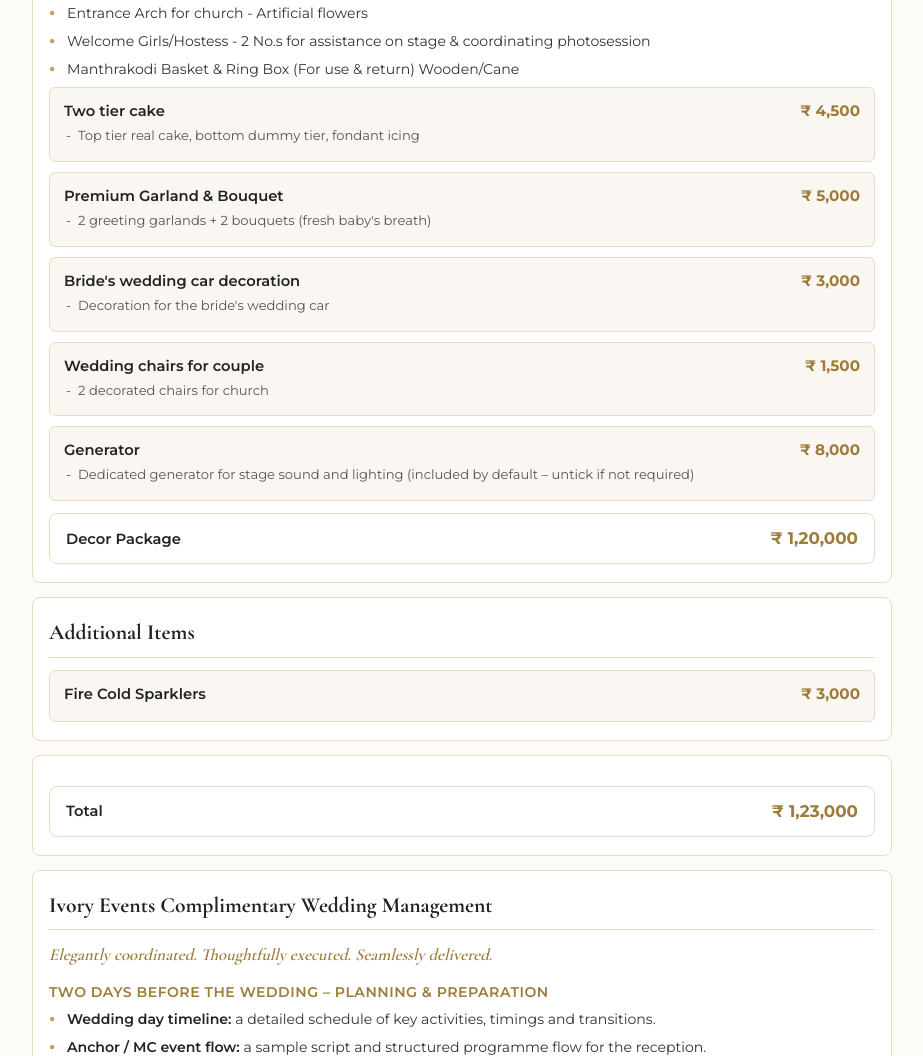
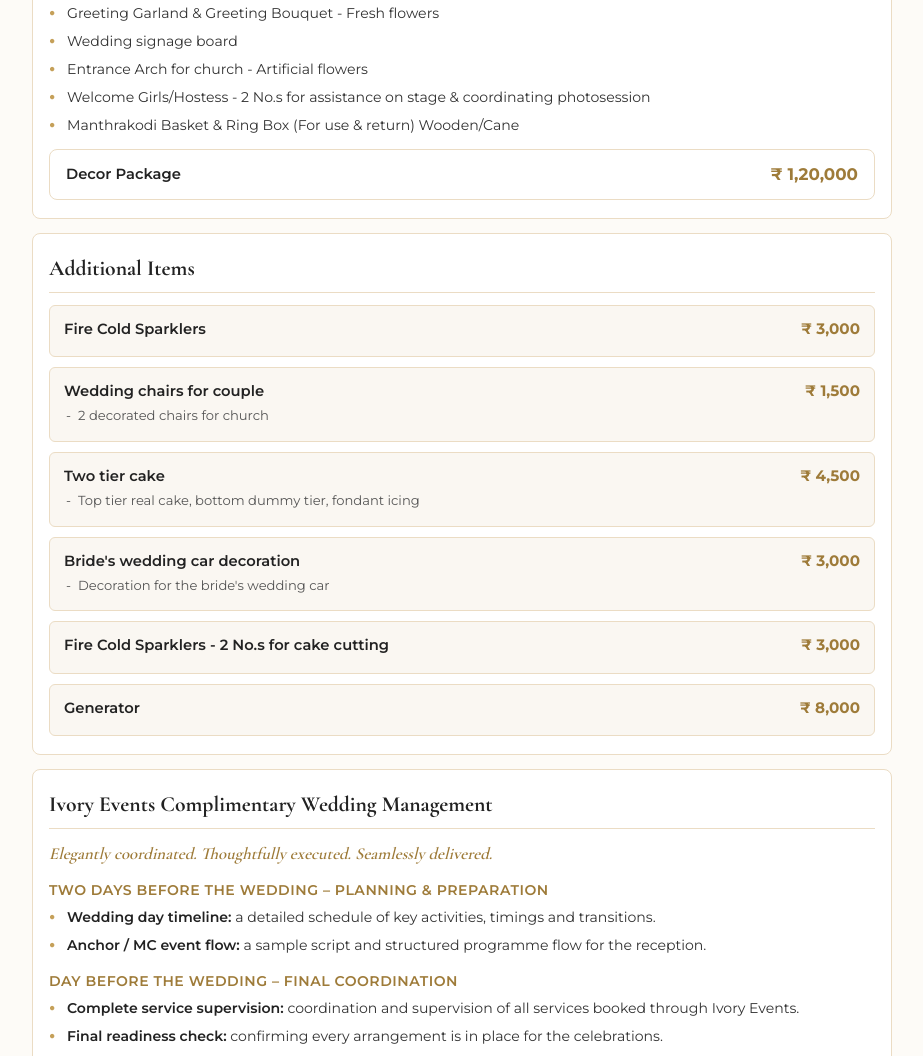
Before and after one commit to ivoryeventz-ops/Ivory-Packages, a plain HTML site: page Jeff/261116.html in a window 1280 px wide. Shown: the part 1456-2512 px from the top of the page, without its empty margins (178-1101 px from the left). Drawn offline with nearby package versions, Linux system fonts and the light colour scheme.

Commit message:
Quote Jeff/261116 (from 261116)

```diff
--- a/Jeff/261116.html
+++ b/Jeff/261116.html
@@ -316,6 +316,7 @@
         <li>White flex on stage</li>
         <li>Sofa</li>
         <li>Welcome drink for couple</li>
+        <li>Single layer fresh cream cake</li>
         <li>Candles - 3</li>
         <li>Floral Settings on stage</li>
         <li>Lights on stage</li>
@@ -325,58 +326,12 @@
         <li>Pathway stands in hall</li>
         <li>Entrance Arch for hall - Artificial flowers</li>
         <li>Wedding Car Decoration - Fresh flowers</li>
+        <li>Greeting Garland &amp; Greeting Bouquet - Fresh flowers</li>
         <li>Wedding signage board</li>
         <li>Entrance Arch for church - Artificial flowers</li>
         <li>Welcome Girls/Hostess - 2 No.s for assistance on stage &amp; coordinating photosession</li>
         <li>Manthrakodi Basket &amp; Ring Box (For use &amp; return) Wooden/Cane</li>
       </ul>
-      <div class="line-item-group">
-        <div class="line-item-box">
-          <div class="line-item-info">
-            <div class="line-item-name">Two tier cake</div>
-            <ul class="line-item-sublist">
-              <li>Top tier real cake, bottom dummy tier, fondant icing</li>
-            </ul>
-          </div>
-          <div class="line-item-price">&#8377; 4,500</div>
-        </div>
-        <div class="line-item-box">
-          <div class="line-item-info">
-            <div class="line-item-name">Premium Garland &amp; Bouquet</div>
-            <ul class="line-item-sublist">
-              <li>2 greeting garlands + 2 bouquets (fresh baby&#39;s breath)</li>
-            </ul>
-          </div>
-          <div class="line-item-price">&#8377; 5,000</div>
-        </div>
-        <div class="line-item-box">
-          <div class="line-item-info">
-            <div class="line-item-name">Bride&#39;s wedding car decoration</div>
-            <ul class="line-item-sublist">
-              <li>Decoration for the bride&#39;s wedding car</li>
-            </ul>
-          </div>
-          <div class="line-item-price">&#8377; 3,000</div>
-        </div>
-        <div class="line-item-box">
-          <div class="line-item-info">
-            <div class="line-item-name">Wedding chairs for couple</div>
-            <ul class="line-item-sublist">
-              <li>2 decorated chairs for church</li>
-            </ul>
-          </div>
-          <div class="line-item-price">&#8377; 1,500</div>
-        </div>
-        <div class="line-item-box">
-          <div class="line-item-info">
-            <div class="line-item-name">Generator</div>
-            <ul class="line-item-sublist">
-              <li>Dedicated generator for stage sound and lighting (included by default – untick if not required)</li>
-            </ul>
-          </div>
-          <div class="line-item-price">&#8377; 8,000</div>
-        </div>
-      </div>
       <div class="total-row-card">
         <span class="total-row-title">Decor Package</span>
         <span class="total-row-amount">&#8377; 1,20,000</span>
@@ -393,12 +348,45 @@
           </div>
           <div class="line-item-price">&#8377; 3,000</div>
         </div>
-      </div>
-    </div>
-    <div class="section-card">
-      <div class="total-row-card quote-total">
-        <span class="total-row-title">Total</span>
-        <span class="total-row-amount">&#8377; 1,23,000</span>
+        <div class="line-item-box">
+          <div class="line-item-info">
+            <div class="line-item-name">Wedding chairs for couple</div>
+            <ul class="line-item-sublist">
+              <li>2 decorated chairs for church</li>
+            </ul>
+          </div>
+          <div class="line-item-price">&#8377; 1,500</div>
+        </div>
+        <div class="line-item-box">
+          <div class="line-item-info">
+            <div class="line-item-name">Two tier cake</div>
+            <ul class="line-item-sublist">
+              <li>Top tier real cake, bottom dummy tier, fondant icing</li>
+            </ul>
+          </div>
+          <div class="line-item-price">&#8377; 4,500</div>
+        </div>
+        <div class="line-item-box">
+          <div class="line-item-info">
+            <div class="line-item-name">Bride&#39;s wedding car decoration</div>
+            <ul class="line-item-sublist">
+              <li>Decoration for the bride&#39;s wedding car</li>
+            </ul>
+          </div>
+          <div class="line-item-price">&#8377; 3,000</div>
+        </div>
+        <div class="line-item-box">
+          <div class="line-item-info">
+            <div class="line-item-name">Fire Cold Sparklers - 2 No.s for cake cutting</div>
+          </div>
+          <div class="line-item-price">&#8377; 3,000</div>
+        </div>
+        <div class="line-item-box">
+          <div class="line-item-info">
+            <div class="line-item-name">Generator</div>
+          </div>
+          <div class="line-item-price">&#8377; 8,000</div>
+        </div>
       </div>
     </div>
 <div class="section-card">
```
